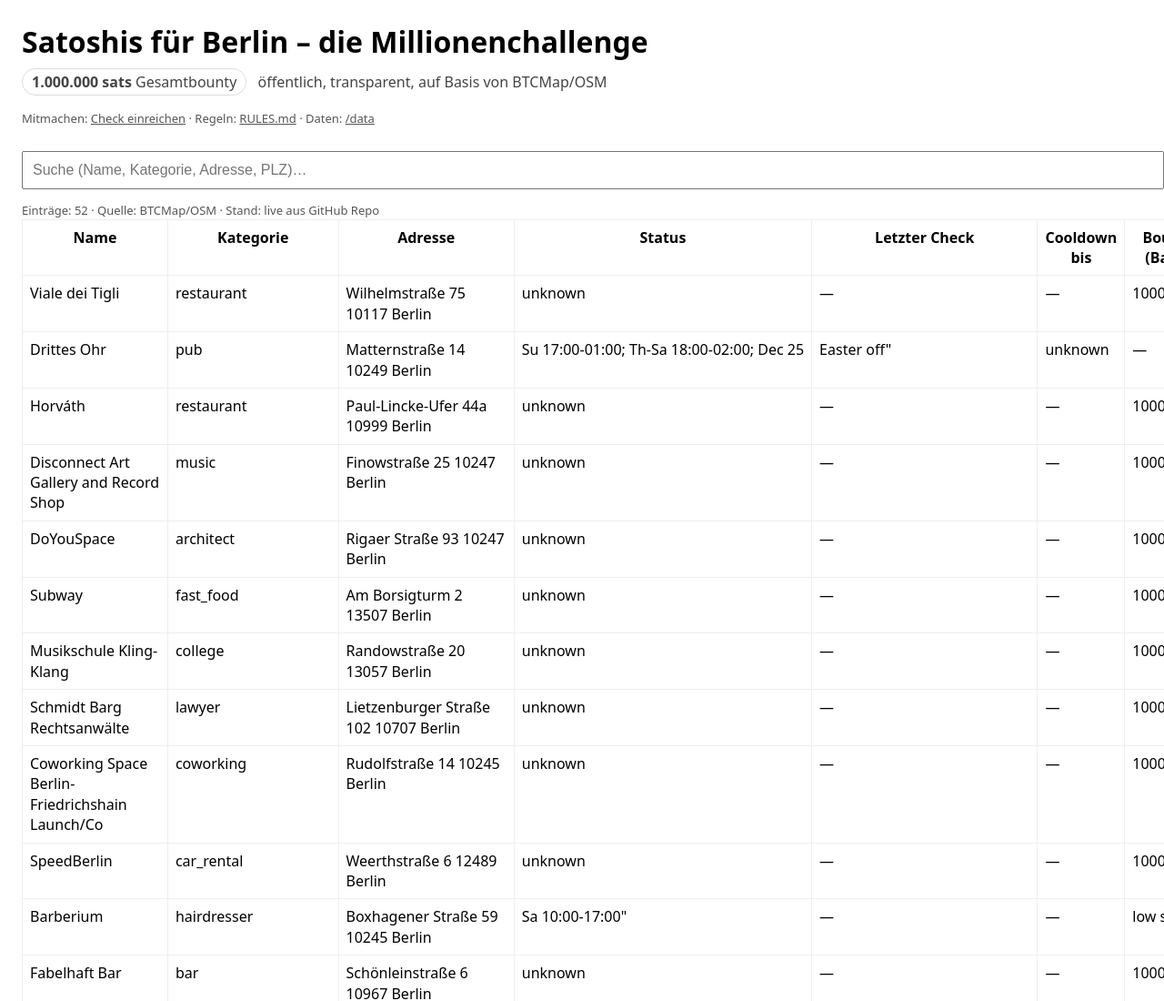
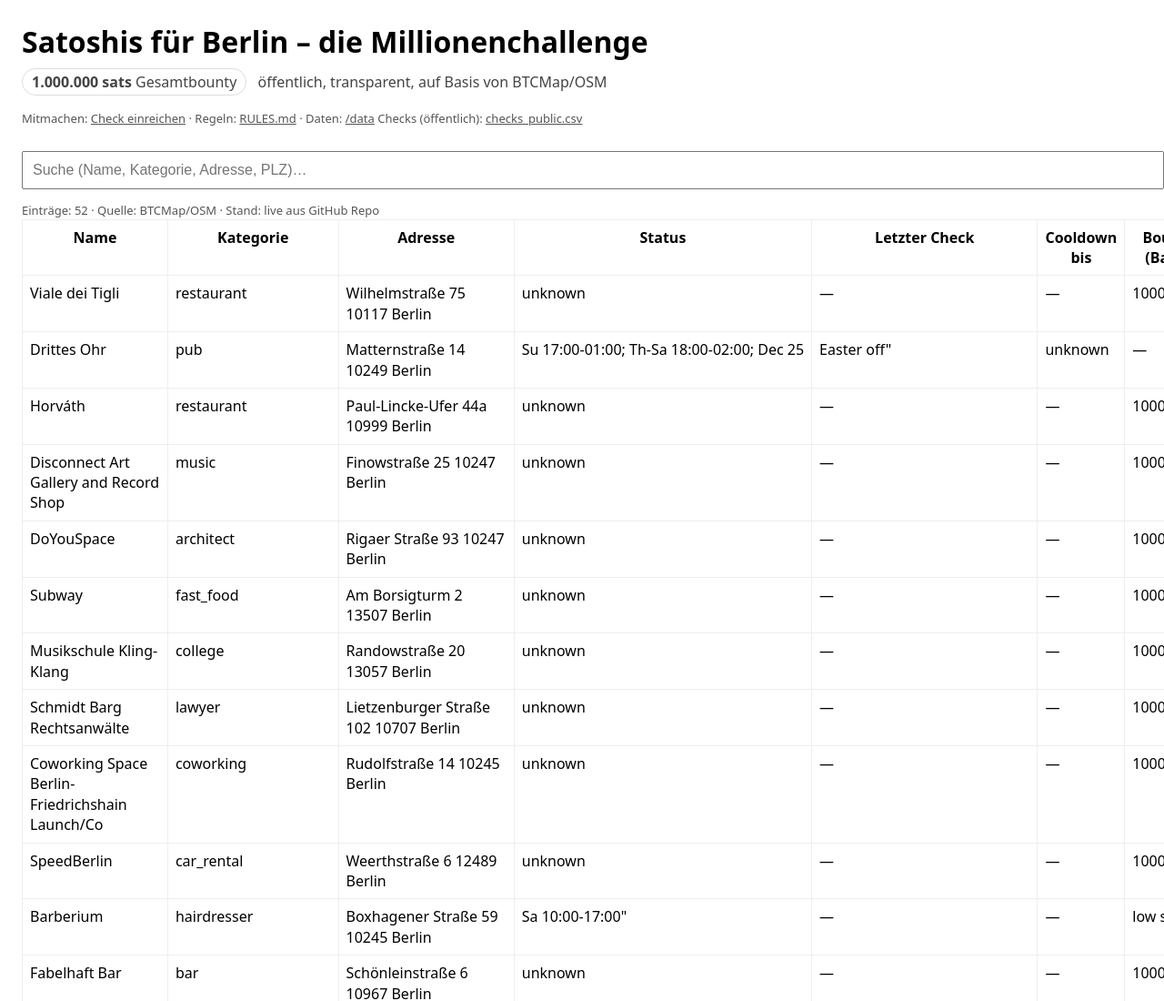
Before and after one commit to arbadacarbaYK/sats4duesseldorf, a plain HTML site: page docs/index.html in a window 1280 px wide. Shown: the top 1100 px of the page at 91% size. Drawn offline with Linux system fonts and the light colour scheme.

Commit message:
Update index.html

```diff
--- a/docs/index.html
+++ b/docs/index.html
@@ -25,6 +25,8 @@
     Mitmachen: <a href="https://github.com/satoshiinberlin/satoshis-fuer-berlin/issues/new/choose">Check einreichen</a> ·
     Regeln: <a href="https://github.com/satoshiinberlin/satoshis-fuer-berlin/blob/main/RULES.md">RULES.md</a> ·
     Daten: <a href="https://github.com/satoshiinberlin/satoshis-fuer-berlin/tree/main/data">/data</a>
+    Checks (öffentlich): <a href="data/checks_public.csv">checks_public.csv</a>
+
 
   </p>
 
```
